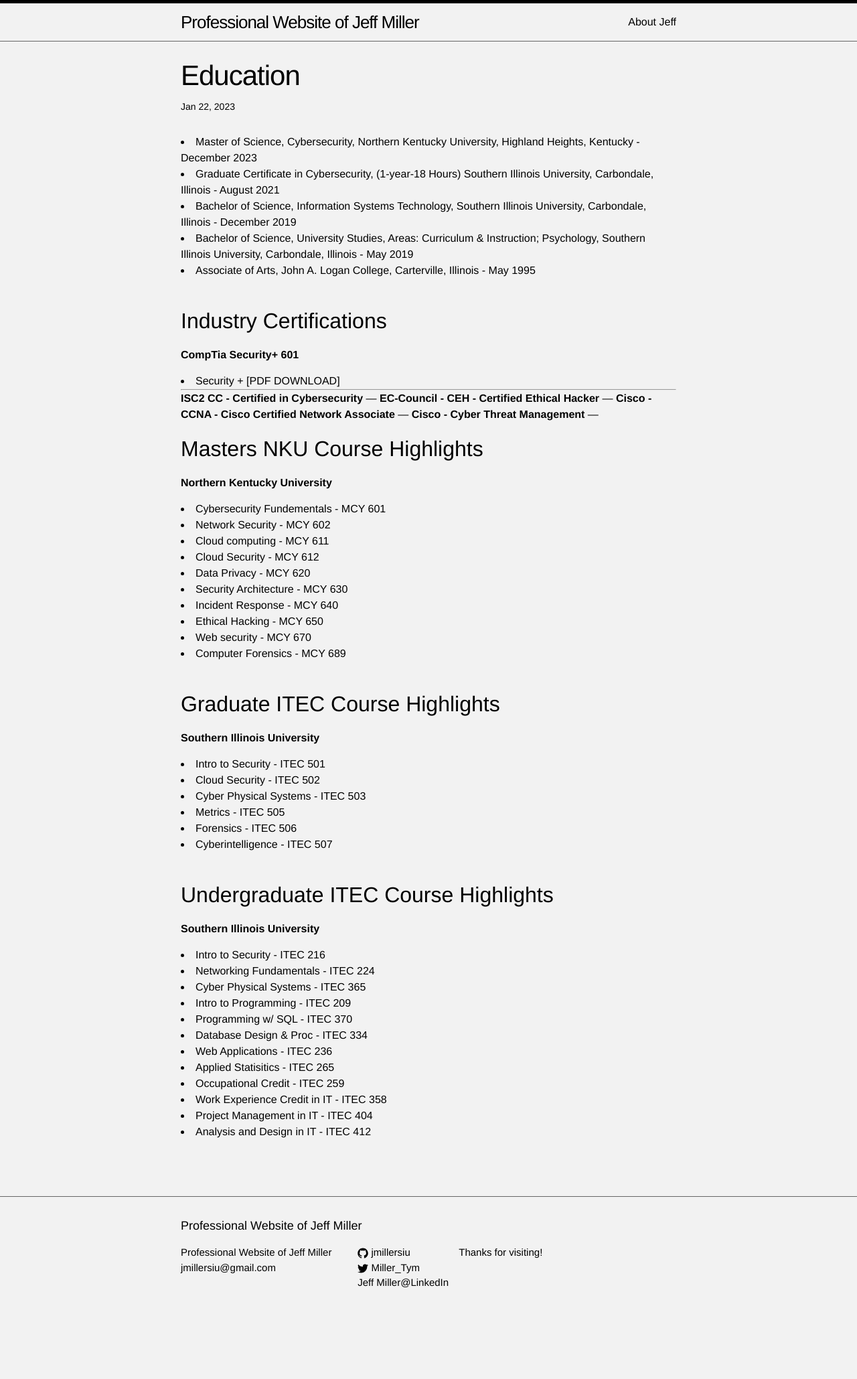
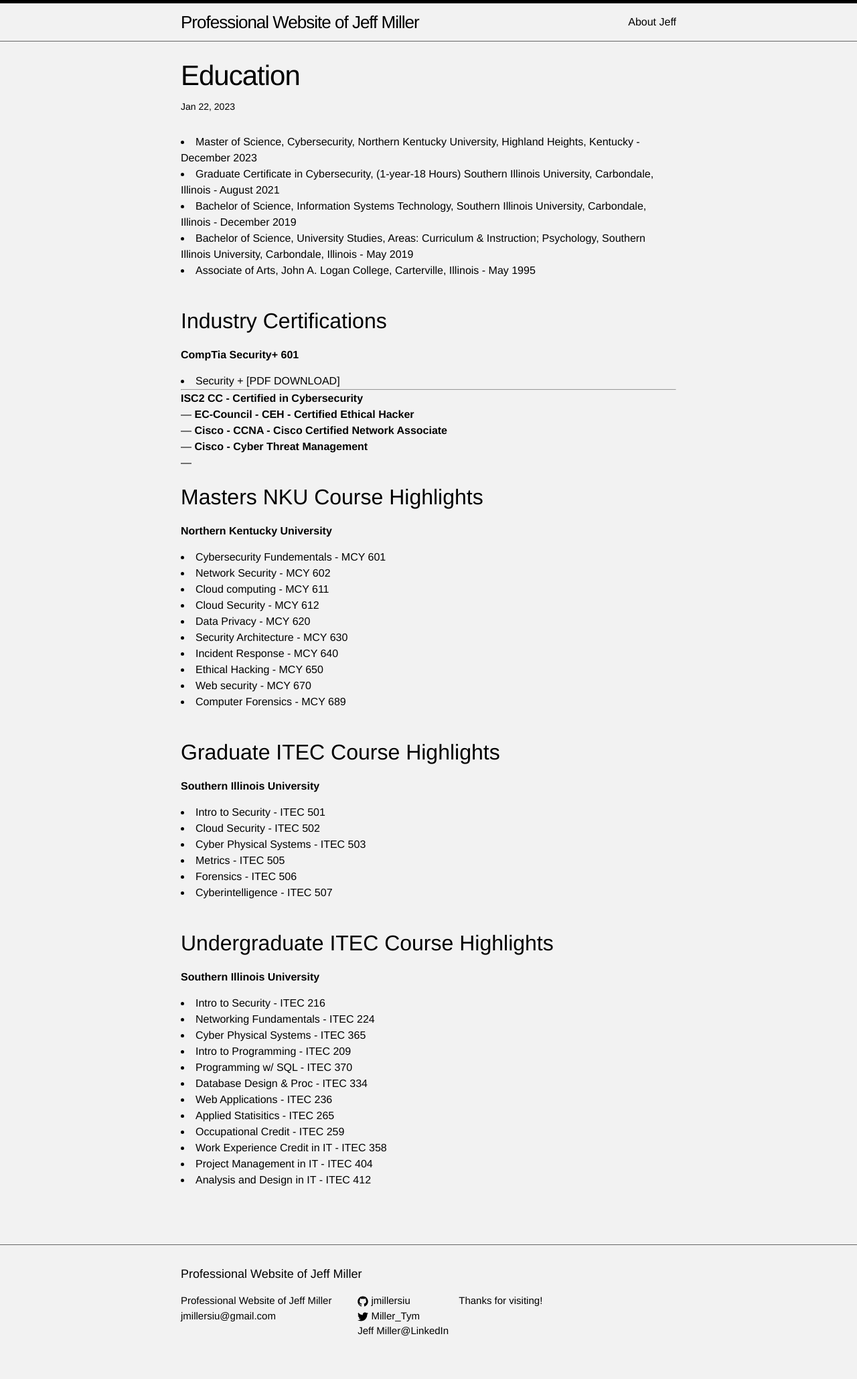
Before and after one commit to jmillersiu/jmillersiu.github.io, a Jekyll site: the page built from _posts/2023-01-22-education.markdown, in a window 1280 px wide. Shown: the whole page at 67% size. Built offline with Jekyll 4.4.1, drawn with Linux system fonts in a browser that asks for light colours; before the commit the page ends 1987 px from its top, so only the background shows below that.

```diff
--- a/_posts/2023-01-22-education.markdown
+++ b/_posts/2023-01-22-education.markdown
@@ -26,13 +26,13 @@ Industry Certifications
 <li> <a href="https://www.credly.com/badges/575ce827-82b6-4e5c-b59e-4860ae926356/linked_in_profile">Security +</a>
 <a href="https://jmillersiu.github.io/assets/security.pdf" download>[PDF DOWNLOAD]</a></li>
 ---
-**ISC2 CC - Certified in Cybersecurity**
+**ISC2 CC - Certified in Cybersecurity** <br>
 ---
-**EC-Council - CEH - Certified Ethical Hacker**
+**EC-Council - CEH - Certified Ethical Hacker** <br>
 ---
-**Cisco - CCNA - Cisco Certified Network Associate**
+**Cisco - CCNA - Cisco Certified Network Associate** <br>
 ---
-**Cisco - Cyber Threat Management**
+**Cisco - Cyber Threat Management** <br>
 ---
 <br>
 
```
